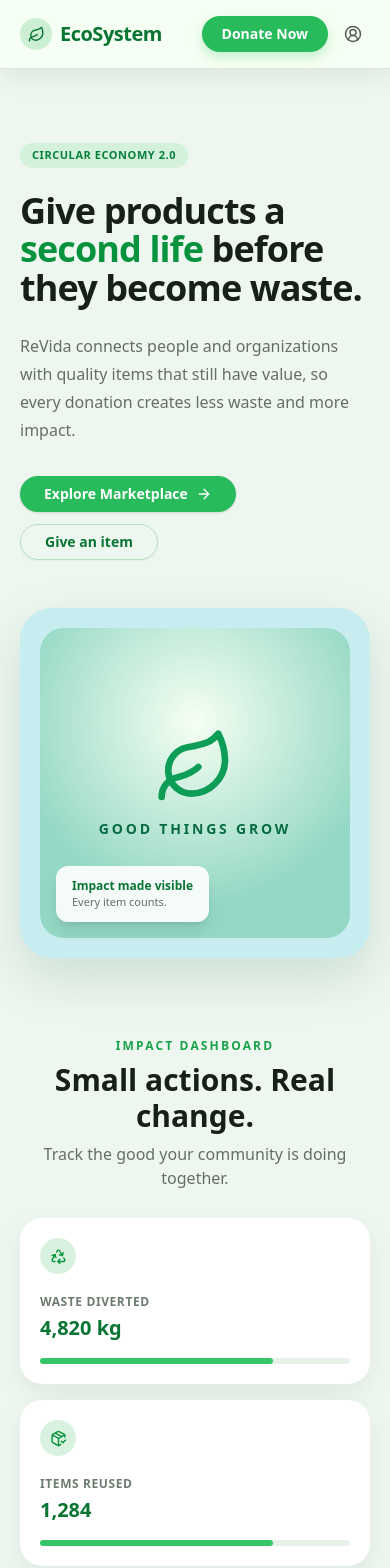
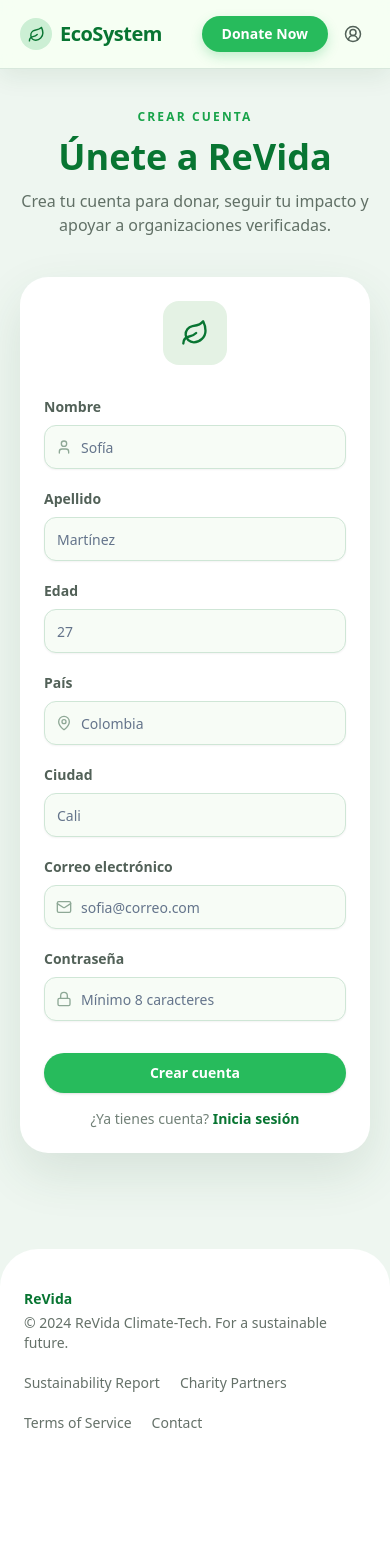
Before and after one commit to Jhosue900/eco-system, a React (Vite) app: page /register in a window 390 px wide. Shown: the top 1568 px of the page. After the commit the page ends 1473 px from the top, so only its background shows below. Built offline with nearby package versions, Linux system fonts and the light colour scheme.

Commit message:
Connection with the bacjend

```diff
--- a/src/components/AppShell.tsx
+++ b/src/components/AppShell.tsx
@@ -1,16 +1,13 @@
 import { Bell, CircleUserRound, Leaf } from "lucide-react";
 import { NavLink, useNavigate } from "react-router-dom";
 import { Button } from "./ui/button";
-
 const links = [
   { label: "Marketplace", to: "/marketplace" },
   { label: "Impact Map", to: "/dashboard" },
   { label: "History", to: "/history" },
 ];
-
 export const AppShell = ({ children }: { children: React.ReactNode }): JSX.Element => {
   const navigate = useNavigate();
-
   return (
     <div className="min-h-screen bg-[#eef6f0] text-[#142018]">
       <header className="sticky top-0 z-20 border-b border-[#d8e8dc] bg-[#f6fff3]/95 shadow-[0_8px_24px_rgba(31,78,44,0.08)] backdrop-blur">
@@ -29,7 +26,7 @@ export const AppShell = ({ children }: { children: React.ReactNode }): JSX.Eleme
           <div className="flex items-center gap-2">
             <Button onClick={() => navigate("/create-donation")} className="rounded-full bg-[#27bb5c] px-5 font-bold text-white shadow-[0_5px_12px_rgba(39,187,92,.25)] hover:bg-[#149b47]">Donate Now</Button>
             <button aria-label="Notifications" className="hidden rounded-full p-2 text-[#526158] hover:bg-[#e5f3e7] sm:block"><Bell size={17} /></button>
-            <button aria-label="Profile" className="rounded-full p-2 text-[#526158] hover:bg-[#e5f3e7]"><CircleUserRound size={18} /></button>
+            <button aria-label="Profile" onClick={() => navigate("/register")} className="rounded-full p-2 text-[#526158] hover:bg-[#e5f3e7]"><CircleUserRound size={18} /></button>
           </div>
         </div>
       </header>
@@ -43,11 +40,9 @@ export const AppShell = ({ children }: { children: React.ReactNode }): JSX.Eleme
     </div>
   );
 };
-
 export const PageContainer = ({ children, className = "" }: { children: React.ReactNode; className?: string }): JSX.Element => (
   <main className={`mx-auto w-full max-w-[1240px] px-5 py-10 lg:px-8 lg:py-14 ${className}`}>{children}</main>
 );
-
 export const SectionHeading = ({ eyebrow, title, description }: { eyebrow?: string; title: string; description?: string }): JSX.Element => (
   <div className="mb-8">
     {eyebrow && <p className="mb-3 text-xs font-extrabold uppercase tracking-[0.18em] text-[#18a34a]">{eyebrow}</p>}
@@ -55,7 +50,6 @@ export const SectionHeading = ({ eyebrow, title, description }: { eyebrow?: stri
     {description && <p className="mt-3 max-w-2xl text-base leading-7 text-[#617066]">{description}</p>}
   </div>
 );
-
 export const StatCard = ({ icon: Icon, label, value, color = "green" }: { icon: React.ElementType; label: string; value: string; color?: "green" | "teal" | "red" }): JSX.Element => (
   <div className="rounded-[22px] bg-white p-5 text-center shadow-[0_12px_30px_rgba(43,91,58,.1)]">
     <div className={`mx-auto mb-3 grid h-9 w-9 place-items-center rounded-full ${color === "red" ? "bg-[#f9dfda] text-[#bd5548]" : color === "teal" ? "bg-[#d8f0ee] text-[#198f86]" : "bg-[#d9f2df] text-[#13934a]"}`}><Icon size={17} /></div>
--- a/src/components/ui/navigation-menu.tsx
+++ b/src/components/ui/navigation-menu.tsx
@@ -1,15 +1,15 @@
 import * as NavigationMenuPrimitive from "@radix-ui/react-navigation-menu";
 import { cva } from "class-variance-authority";
 import { ChevronDownIcon } from "lucide-react";
-import * as React from "react";
 import { cn } from "../../lib/utils";
 
-const NavigationMenu = React.forwardRef<
-  React.ElementRef<typeof NavigationMenuPrimitive.Root>,
-  React.ComponentPropsWithoutRef<typeof NavigationMenuPrimitive.Root>
->(({ className, children, ...props }, ref) => (
+function NavigationMenu({
+  className,
+  children,
+  ...props
+}: React.ComponentPropsWithRef<typeof NavigationMenuPrimitive.Root>) {
+  return (
     <NavigationMenuPrimitive.Root
-    ref={ref}
       className={cn(
         "relative z-10 flex max-w-max flex-1 items-center justify-center",
         className,
@@ -19,23 +19,23 @@ const NavigationMenu = React.forwardRef<
       {children}
       <NavigationMenuViewport />
     </NavigationMenuPrimitive.Root>
-));
-NavigationMenu.displayName = NavigationMenuPrimitive.Root.displayName;
+  );
+}
 
-const NavigationMenuList = React.forwardRef<
-  React.ElementRef<typeof NavigationMenuPrimitive.List>,
-  React.ComponentPropsWithoutRef<typeof NavigationMenuPrimitive.List>
->(({ className, ...props }, ref) => (
+function NavigationMenuList({
+  className,
+  ...props
+}: React.ComponentPropsWithRef<typeof NavigationMenuPrimitive.List>) {
+  return (
     <NavigationMenuPrimitive.List
-    ref={ref}
       className={cn(
         "group flex flex-1 list-none items-center justify-center space-x-1",
         className,
       )}
       {...props}
     />
-));
-NavigationMenuList.displayName = NavigationMenuPrimitive.List.displayName;
+  );
+}
 
 const NavigationMenuItem = NavigationMenuPrimitive.Item;
 
@@ -43,12 +43,13 @@ const navigationMenuTriggerStyle = cva(
   "group inline-flex h-9 w-max items-center justify-center rounded-md bg-background px-4 py-2 text-sm font-medium transition-colors hover:bg-accent hover:text-accent-foreground focus:bg-accent focus:text-accent-foreground focus:outline-none disabled:pointer-events-none disabled:opacity-50 data-[active]:bg-accent/50 data-[state=open]:bg-accent/50",
 );
 
-const NavigationMenuTrigger = React.forwardRef<
-  React.ElementRef<typeof NavigationMenuPrimitive.Trigger>,
-  React.ComponentPropsWithoutRef<typeof NavigationMenuPrimitive.Trigger>
->(({ className, children, ...props }, ref) => (
+function NavigationMenuTrigger({
+  className,
+  children,
+  ...props
+}: React.ComponentPropsWithRef<typeof NavigationMenuPrimitive.Trigger>) {
+  return (
     <NavigationMenuPrimitive.Trigger
-    ref={ref}
       className={cn(navigationMenuTriggerStyle(), "group", className)}
       {...props}
     >
@@ -58,50 +59,49 @@ const NavigationMenuTrigger = React.forwardRef<
         aria-hidden="true"
       />
     </NavigationMenuPrimitive.Trigger>
-));
-NavigationMenuTrigger.displayName = NavigationMenuPrimitive.Trigger.displayName;
+  );
+}
 
-const NavigationMenuContent = React.forwardRef<
-  React.ElementRef<typeof NavigationMenuPrimitive.Content>,
-  React.ComponentPropsWithoutRef<typeof NavigationMenuPrimitive.Content>
->(({ className, ...props }, ref) => (
+function NavigationMenuContent({
+  className,
+  ...props
+}: React.ComponentPropsWithRef<typeof NavigationMenuPrimitive.Content>) {
+  return (
     <NavigationMenuPrimitive.Content
-    ref={ref}
       className={cn(
         "left-0 top-0 w-full data-[motion^=from-]:animate-in data-[motion^=to-]:animate-out data-[motion^=from-]:fade-in data-[motion^=to-]:fade-out data-[motion=from-end]:slide-in-from-right-52 data-[motion=from-start]:slide-in-from-left-52 data-[motion=to-end]:slide-out-to-right-52 data-[motion=to-start]:slide-out-to-left-52 md:absolute md:w-auto ",
         className,
       )}
       {...props}
     />
-));
-NavigationMenuContent.displayName = NavigationMenuPrimitive.Content.displayName;
+  );
+}
 
 const NavigationMenuLink = NavigationMenuPrimitive.Link;
 
-const NavigationMenuViewport = React.forwardRef<
-  React.ElementRef<typeof NavigationMenuPrimitive.Viewport>,
-  React.ComponentPropsWithoutRef<typeof NavigationMenuPrimitive.Viewport>
->(({ className, ...props }, ref) => (
+function NavigationMenuViewport({
+  className,
+  ...props
+}: React.ComponentPropsWithRef<typeof NavigationMenuPrimitive.Viewport>) {
+  return (
     <div className={cn("absolute left-0 top-full flex justify-center")}>
       <NavigationMenuPrimitive.Viewport
         className={cn(
           "origin-top-center relative mt-1.5 h-[var(--radix-navigation-menu-viewport-height)] w-full overflow-hidden rounded-md border bg-popover text-popover-foreground shadow data-[state=open]:animate-in data-[state=closed]:animate-out data-[state=closed]:zoom-out-95 data-[state=open]:zoom-in-90 md:w-[var(--radix-navigation-menu-viewport-width)]",
           className,
         )}
-      ref={ref}
         {...props}
       />
     </div>
-));
-NavigationMenuViewport.displayName =
-  NavigationMenuPrimitive.Viewport.displayName;
+  );
+}
 
-const NavigationMenuIndicator = React.forwardRef<
-  React.ElementRef<typeof NavigationMenuPrimitive.Indicator>,
-  React.ComponentPropsWithoutRef<typeof NavigationMenuPrimitive.Indicator>
->(({ className, ...props }, ref) => (
+function NavigationMenuIndicator({
+  className,
+  ...props
+}: React.ComponentPropsWithRef<typeof NavigationMenuPrimitive.Indicator>) {
+  return (
     <NavigationMenuPrimitive.Indicator
-    ref={ref}
       className={cn(
         "top-full z-[1] flex h-1.5 items-end justify-center overflow-hidden data-[state=visible]:animate-in data-[state=hidden]:animate-out data-[state=hidden]:fade-out data-[state=visible]:fade-in",
         className,
@@ -110,9 +110,8 @@ const NavigationMenuIndicator = React.forwardRef<
     >
       <div className="relative top-[60%] h-2 w-2 rotate-45 rounded-tl-sm bg-border shadow-md" />
     </NavigationMenuPrimitive.Indicator>
-));
-NavigationMenuIndicator.displayName =
-  NavigationMenuPrimitive.Indicator.displayName;
+  );
+}
 
 export {
   NavigationMenu,
--- a/src/index.tsx
+++ b/src/index.tsx
@@ -2,6 +2,7 @@ import { StrictMode } from "react";
 import { createRoot } from "react-dom/client";
 import { BrowserRouter, Route, Routes } from "react-router-dom";
 import { CharityProfile } from "./screens/CharityProfile/CharityProfile";
+import { CreateAccount } from "./screens/LoginForms/createAccount";
 import { CreateDonation } from "./screens/CreateDonation/CreateDonation";
 import { DonationCategory } from "./screens/CreateDonation/DonationCategory";
 import { DonationDetailsForm } from "./screens/CreateDonation/DonationDetails";
@@ -24,6 +25,7 @@ createRoot(document.getElementById("app") as HTMLElement).render(
         <Route path="/create-donation/details" element={<DonationDetailsForm />} />
         <Route path="/create-donation/review" element={<DonationReview />} />
         <Route path="/charity-profile" element={<CharityProfile />} />
+        <Route path="/register" element={<CreateAccount />} />
         <Route path="/history" element={<DonationHistory />} />
         <Route path="/donation-details" element={<DonationDetails />} />
         <Route path="*" element={<LandingPage />} />
--- /dev/null
+++ b/src/screens/LoginForms/createAccount.tsx
@@ -0,0 +1,240 @@
+import { Leaf, Lock, Mail, MapPin, User } from "lucide-react";
+import { useState } from "react";
+import { useNavigate } from "react-router-dom";
+import { AppShell, PageContainer } from "../../components/AppShell";
+import { Button } from "../../components/ui/button";
+import { Input } from "../../components/ui/input";
+
+const API_URL = import.meta.env.VITE_API_URL;
+
+export const CreateAccount = (): JSX.Element => {
+  const navigate = useNavigate();
+  const [form, setForm] = useState({
+    name: "",
+    lastName: "",
+    age: "",
+    country: "",
+    city: "",
+    email: "",
+    password: "",
+  });
+  const [submitting, setSubmitting] = useState(false);
+  const [errorMessage, setErrorMessage] = useState("");
+
+  const set =
+    (key: keyof typeof form) =>
+    (event: React.ChangeEvent<HTMLInputElement>) =>
+      setForm((prev) => ({ ...prev, [key]: event.target.value }));
+
+  const handleSubmit = async (event: React.FormEvent) => {
+    event.preventDefault();
+    setErrorMessage("");
+    setSubmitting(true);
+    try {
+      const response = await fetch(`${API_URL}/register`, {
+        method: "POST",
+        headers: { "Content-Type": "application/json" },
+        body: JSON.stringify({
+          name: form.name,
+          lastname: form.lastName,
+          age: Number(form.age),
+          country: form.country,
+          city: form.city,
+          mail: form.email,
+          pass: form.password,
+          user_type: "donor",
+        }),
+      });
+
+      const data = await response.json();
+
+      if (!response.ok) {
+        throw new Error(data?.error ?? "No se pudo crear la cuenta.");
+      }
+
+      navigate("/login");
+    } catch (err) {
+      setErrorMessage(
+        err instanceof Error
+          ? err.message
+          : "No se pudo conectar con el servidor. Intenta de nuevo.",
+      );
+    } finally {
+      setSubmitting(false);
+    }
+  };
+
+  return (
+    <AppShell>
+      <PageContainer>
+        <div className="mx-auto max-w-xl text-center">
+          <p className="text-xs font-extrabold uppercase tracking-[.18em] text-[#18a34a]">
+            Crear cuenta
+          </p>
+          <h1 className="mt-3 text-4xl font-extrabold text-[#087532]">
+            Únete a ReVida
+          </h1>
+          <p className="mx-auto mt-3 max-w-md leading-6 text-[#617066]">
+            Crea tu cuenta para donar, seguir tu impacto y apoyar a
+            organizaciones verificadas.
+          </p>
+
+          <form
+            onSubmit={handleSubmit}
+            className="mt-10 rounded-[28px] bg-white p-6 text-left shadow-[0_20px_50px_rgba(43,91,58,.12)] sm:p-10"
+          >
+            <div className="mx-auto grid h-16 w-16 place-items-center rounded-2xl bg-[#e4f2e4] text-[#087532]">
+              <Leaf size={28} />
+            </div>
+
+            <div className="mt-8 grid gap-5 sm:grid-cols-2">
+              <div>
+                <label className="mb-2 block text-sm font-bold text-[#526158]">
+                  Nombre
+                </label>
+                <div className="relative">
+                  <User
+                    size={16}
+                    className="pointer-events-none absolute left-3 top-1/2 -translate-y-1/2 text-[#8ea896]"
+                  />
+                  <Input
+                    required
+                    value={form.name}
+                    onChange={set("name")}
+                    placeholder="Sofía"
+                    className="h-11 rounded-xl border-[#cfe6d6] bg-[#f7fcf6] pl-9 text-sm focus-visible:ring-[#27bb5c]"
+                  />
+                </div>
+              </div>
+              <div>
+                <label className="mb-2 block text-sm font-bold text-[#526158]">
+                  Apellido
+                </label>
+                <Input
+                  required
+                  value={form.lastName}
+                  onChange={set("lastName")}
+                  placeholder="Martínez"
+                  className="h-11 rounded-xl border-[#cfe6d6] bg-[#f7fcf6] text-sm focus-visible:ring-[#27bb5c]"
+                />
+              </div>
+            </div>
+
+            <div className="mt-5 grid gap-5 sm:grid-cols-3">
+              <div>
+                <label className="mb-2 block text-sm font-bold text-[#526158]">
+                  Edad
+                </label>
+                <Input
+                  required
+                  type="number"
+                  min={13}
+                  value={form.age}
+                  onChange={set("age")}
+                  placeholder="27"
+                  className="h-11 rounded-xl border-[#cfe6d6] bg-[#f7fcf6] text-sm focus-visible:ring-[#27bb5c]"
+                />
+              </div>
+              <div>
+                <label className="mb-2 block text-sm font-bold text-[#526158]">
+                  País
+                </label>
+                <div className="relative">
+                  <MapPin
+                    size={16}
+                    className="pointer-events-none absolute left-3 top-1/2 -translate-y-1/2 text-[#8ea896]"
+                  />
+                  <Input
+                    required
+                    value={form.country}
+                    onChange={set("country")}
+                    placeholder="Colombia"
+                    className="h-11 rounded-xl border-[#cfe6d6] bg-[#f7fcf6] pl-9 text-sm focus-visible:ring-[#27bb5c]"
+                  />
+                </div>
+              </div>
+              <div>
+                <label className="mb-2 block text-sm font-bold text-[#526158]">
+                  Ciudad
+                </label>
+                <Input
+                  required
+                  value={form.city}
+                  onChange={set("city")}
+                  placeholder="Cali"
+                  className="h-11 rounded-xl border-[#cfe6d6] bg-[#f7fcf6] text-sm focus-visible:ring-[#27bb5c]"
+                />
+              </div>
+            </div>
+
+            <div className="mt-5">
+              <label className="mb-2 block text-sm font-bold text-[#526158]">
+                Correo electrónico
+              </label>
+              <div className="relative">
+                <Mail
+                  size={16}
+                  className="pointer-events-none absolute left-3 top-1/2 -translate-y-1/2 text-[#8ea896]"
+                />
+                <Input
+                  required
+                  type="email"
+                  value={form.email}
+                  onChange={set("email")}
+                  placeholder="sofia@correo.com"
+                  className="h-11 rounded-xl border-[#cfe6d6] bg-[#f7fcf6] pl-9 text-sm focus-visible:ring-[#27bb5c]"
+                />
+              </div>
+            </div>
+
+            <div className="mt-5">
+              <label className="mb-2 block text-sm font-bold text-[#526158]">
+                Contraseña
+              </label>
+              <div className="relative">
+                <Lock
+                  size={16}
+                  className="pointer-events-none absolute left-3 top-1/2 -translate-y-1/2 text-[#8ea896]"
+                />
+                <Input
+                  required
+                  type="password"
+                  minLength={8}
+                  value={form.password}
+                  onChange={set("password")}
+                  placeholder="Mínimo 8 caracteres"
+                  className="h-11 rounded-xl border-[#cfe6d6] bg-[#f7fcf6] pl-9 text-sm focus-visible:ring-[#27bb5c]"
+                />
+              </div>
+            </div>
+
+            {errorMessage && (
+              <p className="mt-5 rounded-xl bg-[#fdeceb] px-4 py-3 text-sm font-semibold text-[#bd5548]">
+                {errorMessage}
+              </p>
+            )}
+
+            <Button
+              type="submit"
+              disabled={submitting}
+              className="mt-8 w-full rounded-full bg-[#27bb5c] py-5 font-bold text-white hover:bg-[#149b47] disabled:opacity-60"
+            >
+              {submitting ? "Creando cuenta..." : "Crear cuenta"}
+            </Button>
+
+            <p className="mt-4 text-center text-sm text-[#718077]">
+              ¿Ya tienes cuenta?{" "}
+              <button
+                type="button"
+                onClick={() => navigate("/login")}
+                className="font-bold text-[#087532] hover:underline"
+              >
+                Inicia sesión
+              </button>
+            </p>
+          </form>
+        </div>
+      </PageContainer>
+    </AppShell>
+  );
+};
```
Also changed, not shown: 1 other file (tests, documents, lock files or other folders). Lines whose indentation alone changed are shown as unchanged.
